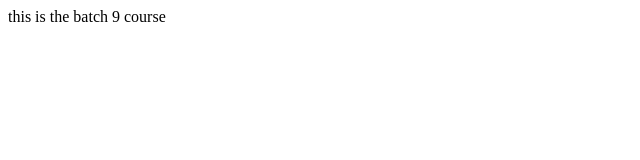
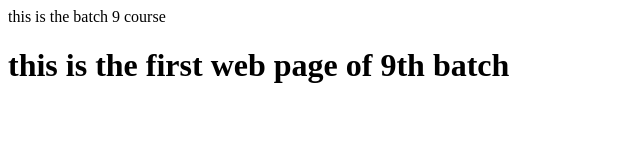
Before and after one commit to muhammad-naseerr/batch-web-9, a plain HTML site: page index.html in a window 1280 px wide. Shown: the whole page, without its empty margins (0-640 px from the left). Drawn offline with Linux system fonts and the light colour scheme.

Commit message:
new line

```diff
--- a/index.html
+++ b/index.html
@@ -7,6 +7,7 @@
 </head>
 <body>
     this is the batch 9 course
+<h1>this is the first web page of 9th batch</h1>
 
 </body>
 </html>
```
